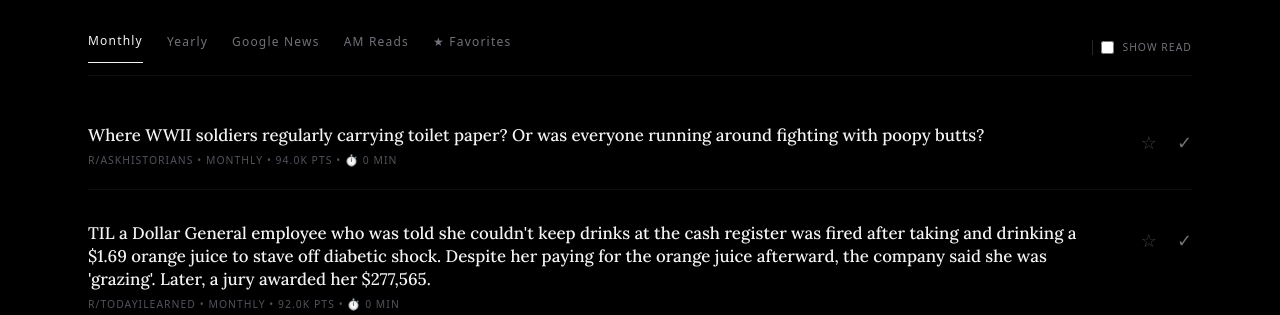
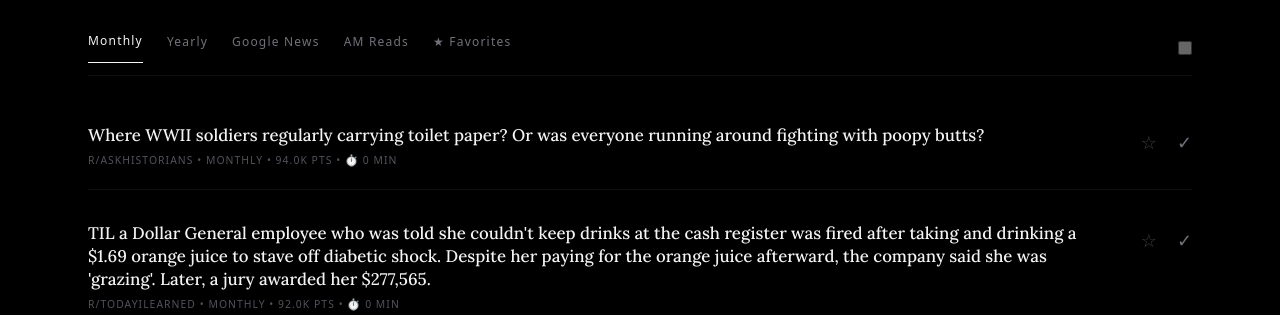
Before and after one commit to jalalchowdhury1/reddit-scraper, a FastAPI app: page / in a window 1280 px wide. Shown: the top 315 px of the page. Run offline with FastAPI, Linux system fonts and the light colour scheme; some libraries are stand-ins or nearby versions.

Commit message:
Remove reading time and minimize show read toggle

```diff
--- a/templates/index.html
+++ b/templates/index.html
@@ -59,9 +59,9 @@
                 <button onclick="switchTab('favorites')" id="tab-favorites" class="pb-3 flex-shrink-0 transition-colors hover:text-amber-600">★ Favorites</button>
             </div>
 
-            <label class="text-[0.65rem] flex-shrink-0 uppercase tracking-widest text-zinc-500 flex items-center cursor-pointer hover:text-zinc-300 transition-colors ml-2 pl-2 border-l border-zinc-800">
-                <input type="checkbox" id="showReadToggle" class="mr-2 accent-zinc-600" onchange="toggleShowRead()"> Show Read
-            </label>
+            <div style="display: inline-flex; align-items: center; opacity: 0.4; margin-left: auto; padding-left: 10px;" title="Show Read Items">
+                <input type="checkbox" id="showReadToggle" style="accent-color: #555; width: 14px; height: 14px; margin: 0; cursor: pointer; filter: grayscale(100%);">
+            </div>
         </div>
 
         <!-- Search Input for Favorites Tab -->
```
